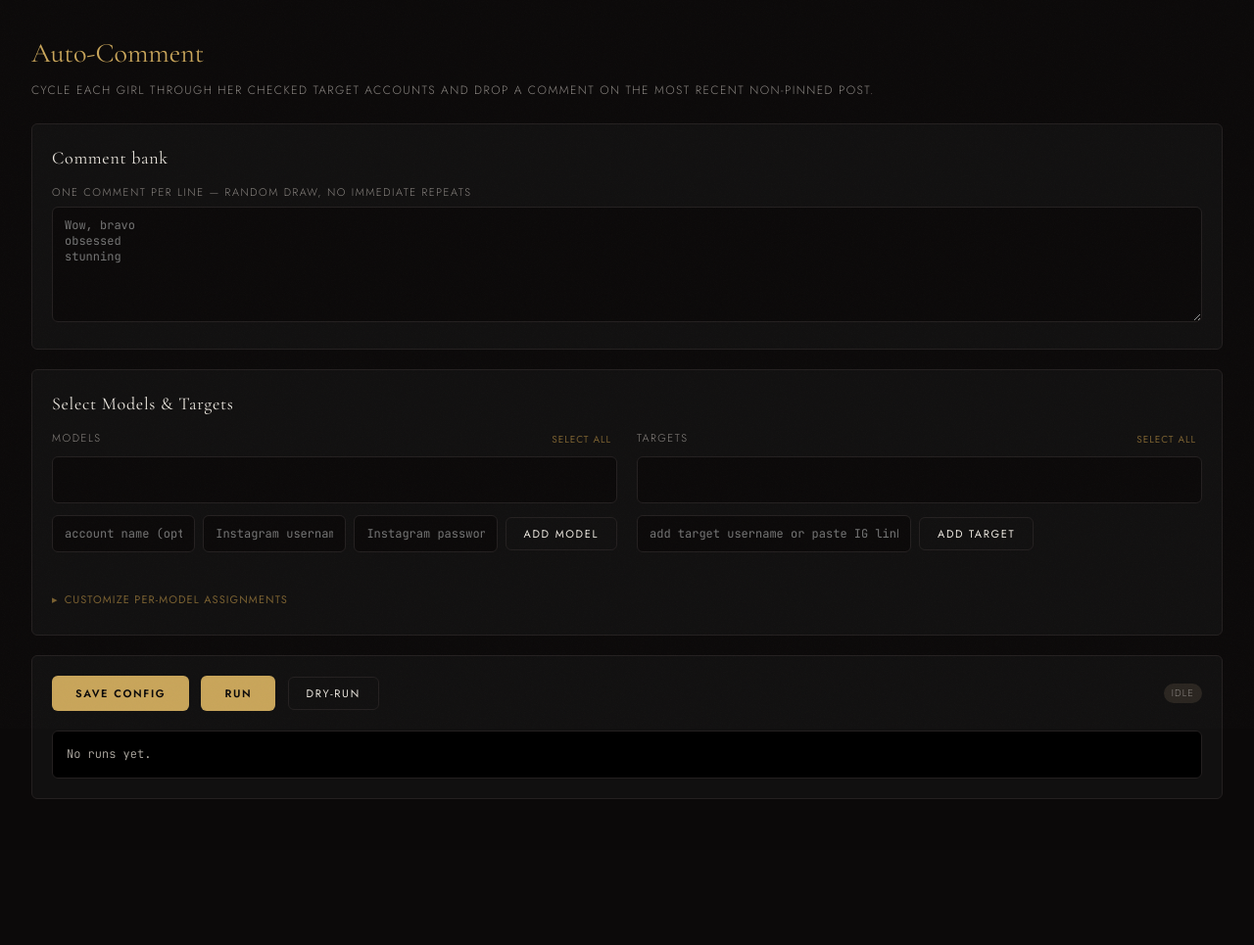
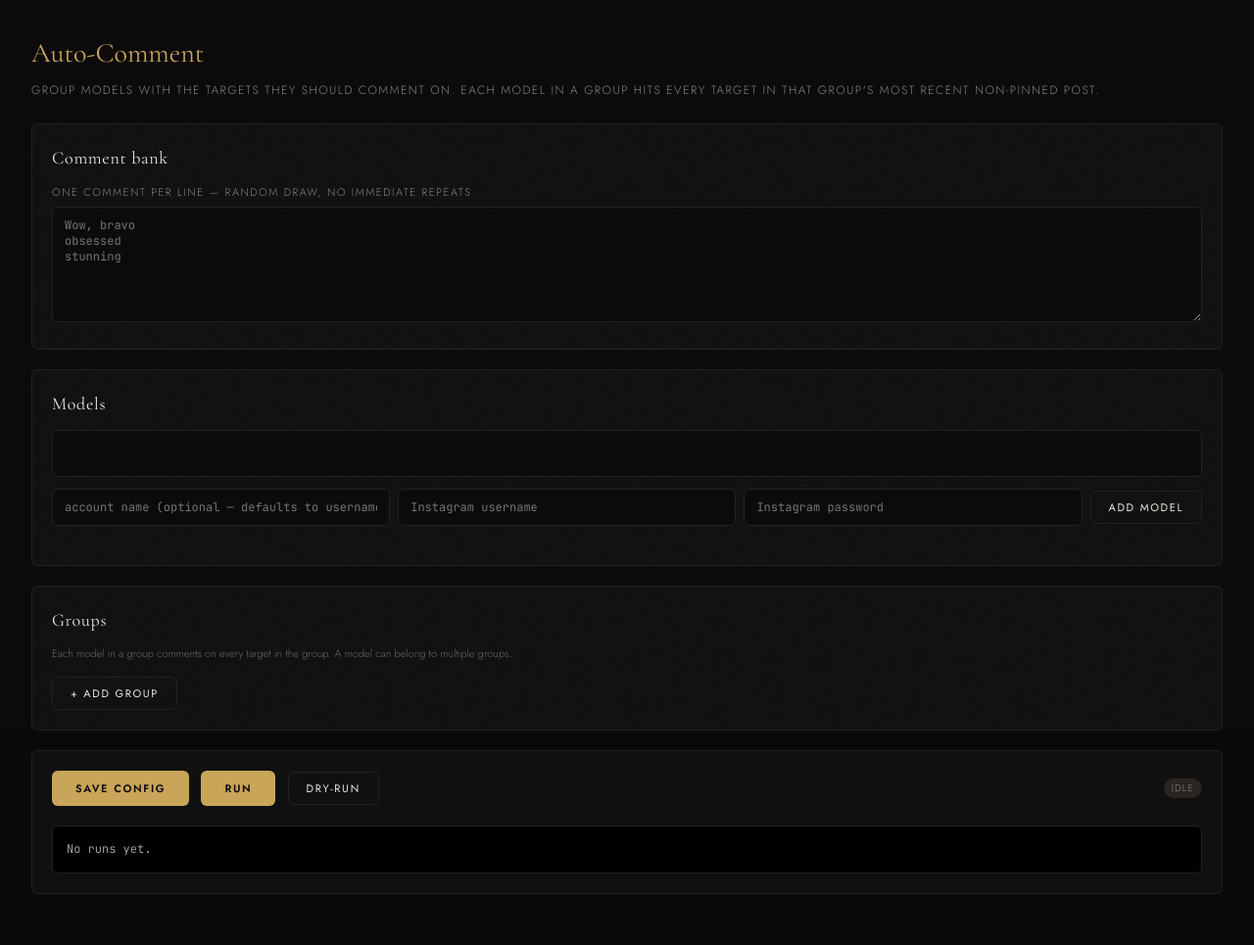
Before and after one commit to Brettzim/ai_content_to_ig_pipeline, a Flask app: page /auto-comment in a window 1280 px wide. Shown: the part 56-1021 px from the top of the page at 98% size. Before the commit the page ends 872 px from the top, so only its background shows below. Run offline with Flask 3, Linux system fonts and the light colour scheme.

Commit message:
seperate run groups

```diff
--- a/ui/templates/auto_comment.html
+++ b/ui/templates/auto_comment.html
@@ -55,21 +55,15 @@
     .add-model-row input{flex:1;min-width:140px;max-width:none;}
     .add-model-row button{flex-shrink:0;}
     .form-error{color:var(--rose);font-size:12px;margin-top:8px;min-height:1em;}
-    .customize-toggle{background:none;border:none;color:var(--gold-dim);font-family:'Jost',sans-serif;font-size:11px;letter-spacing:0.1em;text-transform:uppercase;cursor:pointer;padding:8px 0;margin-top:12px;display:flex;align-items:center;gap:6px;}
-    .customize-toggle:hover{color:var(--gold);}
-    .customize-toggle .arrow{transition:transform .2s;display:inline-block;}
-    .customize-toggle .arrow.open{transform:rotate(90deg);}
-    .customize-panel{display:none;margin-top:12px;}
-    .customize-panel.open{display:block;}
-    .accordion-item{border:1px solid var(--border);border-radius:var(--radius);margin-bottom:6px;overflow:hidden;}
-    .accordion-header{display:flex;justify-content:space-between;align-items:center;padding:10px 14px;cursor:pointer;background:var(--bg);transition:background .2s;}
-    .accordion-header:hover{background:rgba(201,165,90,0.04);}
-    .accordion-header .name{font-size:13px;font-weight:400;}
-    .accordion-header .count{font-size:11px;color:#8a8580;}
-    .accordion-header .arrow{color:#8a8580;transition:transform .2s;display:inline-block;font-size:12px;}
-    .accordion-header .arrow.open{transform:rotate(90deg);}
-    .accordion-body{display:none;padding:10px 14px;border-top:1px solid var(--border);background:var(--surface);}
-    .accordion-body.open{display:flex;flex-wrap:wrap;gap:6px;}
+    .group-card{border:1px solid var(--border);border-radius:var(--radius);padding:16px;margin-bottom:12px;background:var(--bg);}
+    .group-header{display:flex;align-items:center;gap:8px;margin-bottom:14px;}
+    .group-name-input{font-family:'Cormorant Garamond',serif !important;font-size:18px !important;font-weight:400 !important;background:transparent !important;border:none !important;border-bottom:1px solid var(--border) !important;border-radius:0 !important;padding:4px 0 !important;flex:1;color:var(--gold) !important;letter-spacing:0.04em;}
+    .group-name-input:focus{border-bottom-color:var(--gold-dim) !important;}
+    .group-delete{background:none;border:none;color:#6a5555;font-size:22px;cursor:pointer;padding:0 8px;line-height:1;}
+    .group-delete:hover{color:var(--rose);}
+    .group-section{margin-bottom:14px;}
+    .group-section:last-child{margin-bottom:0;}
+    .group-section label{margin-bottom:6px;}
     .status-panel{font-family:'JetBrains Mono',monospace;font-size:12px;background:#000;border:1px solid var(--border);border-radius:var(--radius);padding:14px;max-height:300px;overflow:auto;white-space:pre-wrap;color:#b5b0a8;}
     .bar{display:flex;justify-content:space-between;align-items:center;gap:12px;margin-bottom:20px;}
     .hint{color:#6a6560;font-size:11px;margin-top:6px;}
@@ -126,7 +120,7 @@
 
   <main>
     <h1>Auto-Comment</h1>
-    <div class="subtitle">Cycle each girl through her checked target accounts and drop a comment on the most recent non-pinned post.</div>
+    <div class="subtitle">Group models with the targets they should comment on. Each model in a group hits every target in that group's most recent non-pinned post.</div>
 
     <div class="card">
       <h2>Comment bank</h2>
@@ -135,13 +129,7 @@
     </div>
 
     <div class="card">
-      <h2>Select Models & Targets</h2>
-      <div class="select-lists">
-        <div class="select-list">
-          <div class="select-list-header">
-            <label>Models</label>
-            <button class="select-all-btn" onclick="toggleAllModels()">Select all</button>
-          </div>
+      <h2>Models</h2>
       <div class="pill-box" id="model-pills"></div>
       <div class="add-row add-model-row">
         <input type="text" id="new-model-name" placeholder="account name (optional — defaults to username)">
@@ -151,22 +139,14 @@
       </div>
       <div id="add-model-error" class="form-error"></div>
     </div>
-        <div class="select-list">
-          <div class="select-list-header">
-            <label>Targets</label>
-            <button class="select-all-btn" onclick="toggleAllTargets()">Select all</button>
+
+    <div class="card">
+      <h2>Groups</h2>
+      <div class="hint" style="margin-bottom:14px;">Each model in a group comments on every target in the group. A model can belong to multiple groups.</div>
+      <div id="groups-container"></div>
+      <div class="add-row" style="margin-top:12px;">
+        <button class="secondary" onclick="addGroup()">+ Add group</button>
       </div>
-          <div class="pill-box" id="target-pills"></div>
-          <div class="add-row">
-            <input type="text" id="new-target" placeholder="add target username or paste IG link">
-            <button class="secondary" onclick="addTarget()">Add target</button>
-          </div>
-        </div>
-      </div>
-      <button class="customize-toggle" onclick="toggleCustomize()">
-        <span class="arrow" id="cust-arrow">▸</span> Customize per-model assignments
-      </button>
-      <div class="customize-panel" id="customize-panel"></div>
     </div>
 
 
@@ -184,32 +164,15 @@
   </main>
 
   <script>
-    let state = { comments: [], assignments: {}, accounts: [], girls: [],
-                   selectedGirls: [], selectedTargets: [],
+    let state = { comments: [], groups: [], girls: [],
                    delay_t: [25,70], delay_a: [60,180] };
     let personas = {};
     let pollTimer = null;
     let currentJob = null;
-    let customizeOpen = false;
 
-    function deriveSelections() {
-      state.selectedGirls = state.girls.filter(g =>
-        (state.assignments[g] || []).length > 0);
-      state.selectedTargets = [...new Set(
-        Object.values(state.assignments).flat()
-      )].filter(t => state.accounts.includes(t));
-    }
-
-    function syncAssignments() {
-      for (const g of state.girls) {
-        if (!state.selectedGirls.includes(g)) {
-          state.assignments[g] = [];
-        } else if (!customizeOpen) {
-          state.assignments[g] = state.selectedTargets.slice();
-        } else {
-          state.assignments[g] = (state.assignments[g] || []).filter(t => state.selectedTargets.includes(t));
-        }
-      }
+    function esc(s) {
+      return String(s == null ? '' : s).replace(/[&<>"']/g, c =>
+        ({'&':'&amp;','<':'&lt;','>':'&gt;','"':'&quot;',"'":'&#39;'}[c]));
     }
 
     async function load() {
@@ -221,13 +184,14 @@
       personas = p;
       state.girls = (creds.names || []).slice().sort();
       state.comments = cfg.comments || [];
-      state.assignments = cfg.assignments || {};
-      state.accounts = (cfg.accounts || []).slice();
+      state.groups = (cfg.groups || []).map(g => ({
+        name: g.name || '',
+        models: [...(g.models || [])],
+        targets: [...(g.targets || [])],
+      }));
       state.delay_t = cfg.delay_between_targets_s || [25,70];
       state.delay_a = cfg.delay_between_accounts_s || [60,180];
       document.getElementById('comments').value = state.comments.join('\n');
-      for (const g of state.girls) if (!state.assignments[g]) state.assignments[g] = [];
-      deriveSelections();
       render();
     }
 
@@ -236,78 +200,108 @@
     }
 
     function render() {
-      renderModelPills();
-      renderTargetPills();
-      renderCustomize();
+      renderModelList();
+      renderGroups();
     }
 
-    function renderModelPills() {
+    function renderModelList() {
       const box = document.getElementById('model-pills');
-      box.innerHTML = state.girls.map(g => {
-        const on = state.selectedGirls.includes(g);
-        return `<span class="sel-pill${on?' on':''}" onclick="toggleModel('${g}')">${displayName(g)}</span>`;
-      }).join('');
+      if (state.girls.length === 0) {
+        box.innerHTML = '<span style="color:#6a6560;font-size:12px;padding:4px;">No models yet — add one below.</span>';
+        return;
+      }
+      box.innerHTML = state.girls.map(g =>
+        `<span class="sel-pill on">${esc(displayName(g))}</span>`
+      ).join('');
     }
 
-    function renderTargetPills() {
-      const box = document.getElementById('target-pills');
-      if (state.accounts.length === 0) {
-        box.innerHTML = '<span style="color:#6a6560;font-size:12px;padding:4px;">No targets yet — add one below.</span>';
+    function renderGroups() {
+      const container = document.getElementById('groups-container');
+      if (state.groups.length === 0) {
+        container.innerHTML = '<div style="color:#6a6560;font-size:12px;padding:8px 0;">No groups yet. Click "Add group" to create one.</div>';
         return;
       }
-      box.innerHTML = state.accounts.map(t => {
-        const on = state.selectedTargets.includes(t);
-        return `<span class="sel-pill${on?' on':''}" onclick="toggleTarget('${t}')">${t}<span class="remove-x" onclick="event.stopPropagation();removeTarget('${t}')">×</span></span>`;
-      }).join('');
+      container.innerHTML = state.groups.map((g, gi) => `
+        <div class="group-card">
+          <div class="group-header">
+            <input type="text" class="group-name-input" value="${esc(g.name)}" oninput="renameGroup(${gi}, this.value)" placeholder="Group name">
+            <button class="group-delete" onclick="removeGroup(${gi})" title="Delete group">×</button>
+          </div>
+          <div class="group-section">
+            <label>Models</label>
+            <div class="pill-box">
+              ${state.girls.length === 0
+                ? '<span style="color:#6a6560;font-size:12px;padding:4px;">No models — add one above.</span>'
+                : state.girls.map(m => {
+                    const on = (g.models || []).includes(m);
+                    return `<span class="sel-pill${on?' on':''}" onclick="toggleGroupModel(${gi}, '${esc(m)}')">${esc(displayName(m))}</span>`;
+                  }).join('')}
+            </div>
+          </div>
+          <div class="group-section">
+            <label>Targets</label>
+            <div class="pill-box">
+              ${(g.targets || []).length === 0
+                ? '<span style="color:#6a6560;font-size:12px;padding:4px;">No targets yet — add one below.</span>'
+                : (g.targets || []).map(t =>
+                    `<span class="sel-pill on">${esc(t)}<span class="remove-x" onclick="removeGroupTarget(${gi}, '${esc(t)}')">×</span></span>`
+                  ).join('')}
+            </div>
+            <div class="add-row">
+              <input type="text" class="new-group-target-input" placeholder="add target username or paste IG link" onkeydown="if(event.key==='Enter'){event.preventDefault();addGroupTarget(${gi}, this);}">
+              <button class="secondary" onclick="addGroupTarget(${gi}, this.previousElementSibling)">Add target</button>
+            </div>
+          </div>
+        </div>
+      `).join('');
     }
 
-    function toggleModel(g) {
-      const i = state.selectedGirls.indexOf(g);
-      if (i >= 0) state.selectedGirls.splice(i, 1);
-      else state.selectedGirls.push(g);
-      syncAssignments();
+    function addGroup() {
+      state.groups.push({name: `Group ${state.groups.length + 1}`, models: [], targets: []});
       render();
     }
 
-    function toggleTarget(t) {
-      const i = state.selectedTargets.indexOf(t);
-      if (i >= 0) state.selectedTargets.splice(i, 1);
-      else state.selectedTargets.push(t);
-      syncAssignments();
+    function removeGroup(gi) {
+      const name = state.groups[gi] && state.groups[gi].name || 'this group';
+      if (!confirm(`Delete "${name}"?`)) return;
+      state.groups.splice(gi, 1);
       render();
     }
 
-    function toggleAllModels() {
-      if (state.selectedGirls.length === state.girls.length) {
-        state.selectedGirls = [];
-      } else {
-        state.selectedGirls = state.girls.slice();
+    function renameGroup(gi, name) {
+      // Update state without re-rendering so the input keeps focus.
+      if (state.groups[gi]) state.groups[gi].name = name;
     }
-      syncAssignments();
+
+    function toggleGroupModel(gi, model) {
+      const g = state.groups[gi];
+      if (!g) return;
+      g.models = g.models || [];
+      const i = g.models.indexOf(model);
+      if (i >= 0) g.models.splice(i, 1);
+      else g.models.push(model);
       render();
     }
 
-    function toggleAllTargets() {
-      if (state.selectedTargets.length === state.accounts.length) {
-        state.selectedTargets = [];
-      } else {
-        state.selectedTargets = state.accounts.slice();
-      }
-      syncAssignments();
+    function addGroupTarget(gi, inputEl) {
+      let v = (inputEl.value || '').trim();
+      const m = v.match(/instagram\.com\/([^/?#]+)/i);
+      if (m) v = m[1];
+      v = v.replace(/^@/, '');
+      inputEl.value = '';
+      if (!v) return;
+      const g = state.groups[gi];
+      if (!g) return;
+      g.targets = g.targets || [];
+      if (g.targets.includes(v)) return;
+      g.targets.push(v);
       render();
     }
 
-    function addTarget() {
-      const inp = document.getElementById('new-target');
-      let v = (inp.value || '').trim();
-      const m = v.match(/instagram\.com\/([^/?#]+)/i);
-      if (m) v = m[1];
-      v = v.replace(/^@/, '');
-      inp.value = '';
-      if (!v || state.accounts.includes(v)) return;
-      state.accounts.push(v);
-      state.selectedTargets.push(v);
-      syncAssignments();
+    function removeGroupTarget(gi, target) {
+      const g = state.groups[gi];
+      if (!g) return;
+      g.targets = (g.targets || []).filter(t => t !== target);
       render();
     }
 
@@ -338,79 +332,21 @@
       nameInp.value = ''; userInp.value = ''; passInp.value = '';
       const creds = await fetch('/api/web-credentials').then(r=>r.json());
       state.girls = (creds.names || []).slice().sort();
-      for (const g of state.girls) if (!state.assignments[g]) state.assignments[g] = [];
       render();
-    }
-
-    function removeTarget(t) {
-      state.accounts = state.accounts.filter(x => x !== t);
-      state.selectedTargets = state.selectedTargets.filter(x => x !== t);
-      for (const g of Object.keys(state.assignments)) {
-        state.assignments[g] = (state.assignments[g] || []).filter(x => x !== t);
-      }
-      render();
-    }
-
-    function toggleCustomize() {
-      customizeOpen = !customizeOpen;
-      document.getElementById('cust-arrow').classList.toggle('open', customizeOpen);
-      document.getElementById('customize-panel').classList.toggle('open', customizeOpen);
-      if (customizeOpen) renderCustomize();
-    }
-
-    function renderCustomize() {
-      const panel = document.getElementById('customize-panel');
-      if (!customizeOpen) return;
-      const active = state.selectedGirls;
-      if (active.length === 0) {
-        panel.innerHTML = '<div style="color:#6a6560;font-size:12px;padding:8px 0;">Select at least one model above.</div>';
-        return;
-      }
-      panel.innerHTML = active.map(g => {
-        const assigned = state.assignments[g] || [];
-        const open = panel.querySelector(`[data-acc-g="${g}"] .accordion-body.open`) ? true : false;
-        return `<div class="accordion-item" data-acc-g="${g}">
-          <div class="accordion-header" onclick="toggleAccordion(this)">
-            <span class="name">${displayName(g)}</span>
-            <span>
-              <span class="count">${assigned.length} / ${state.selectedTargets.length} targets</span>
-              <span class="arrow${open?' open':''}"> ▸</span>
-            </span>
-          </div>
-          <div class="accordion-body">
-            ${state.selectedTargets.length === 0
-              ? '<span style="color:#6a6560;font-size:12px;">No targets selected.</span>'
-              : state.selectedTargets.map(t => {
-                const on = assigned.includes(t);
-                return `<span class="sel-pill${on?' on':''}" onclick="toggleCustomAssignment('${g}','${t}')">${t}</span>`;
-              }).join('')}
-          </div>
-        </div>`;
-      }).join('');
-    }
-
-    function toggleAccordion(header) {
-      const body = header.nextElementSibling;
-      const arrow = header.querySelector('.arrow');
-      body.classList.toggle('open');
-      arrow.classList.toggle('open');
-    }
-
-    function toggleCustomAssignment(g, t) {
-      const list = state.assignments[g] || (state.assignments[g] = []);
-      const i = list.indexOf(t);
-      if (i >= 0) list.splice(i, 1);
-      else list.push(t);
-      renderCustomize();
     }
 
     function collect() {
       const comments = document.getElementById('comments').value
         .split('\n').map(s => s.trim()).filter(Boolean);
+      const validModels = new Set(state.girls);
+      const groups = state.groups.map(g => ({
+        name: (g.name || '').trim() || 'Untitled',
+        models: [...new Set(g.models || [])].filter(m => validModels.has(m)),
+        targets: [...new Set(g.targets || [])].filter(t => t),
+      }));
       return {
         comments,
-        accounts: state.accounts,
-        assignments: state.assignments,
+        groups,
         delay_between_targets_s: state.delay_t,
         delay_between_accounts_s: state.delay_a,
       };
```
Also changed, not shown: python/web_crawler/ig_web_client.py (+41 -14 lines), ui/web_app.py (+48 -10 lines). Lines whose indentation alone changed are shown as unchanged.
